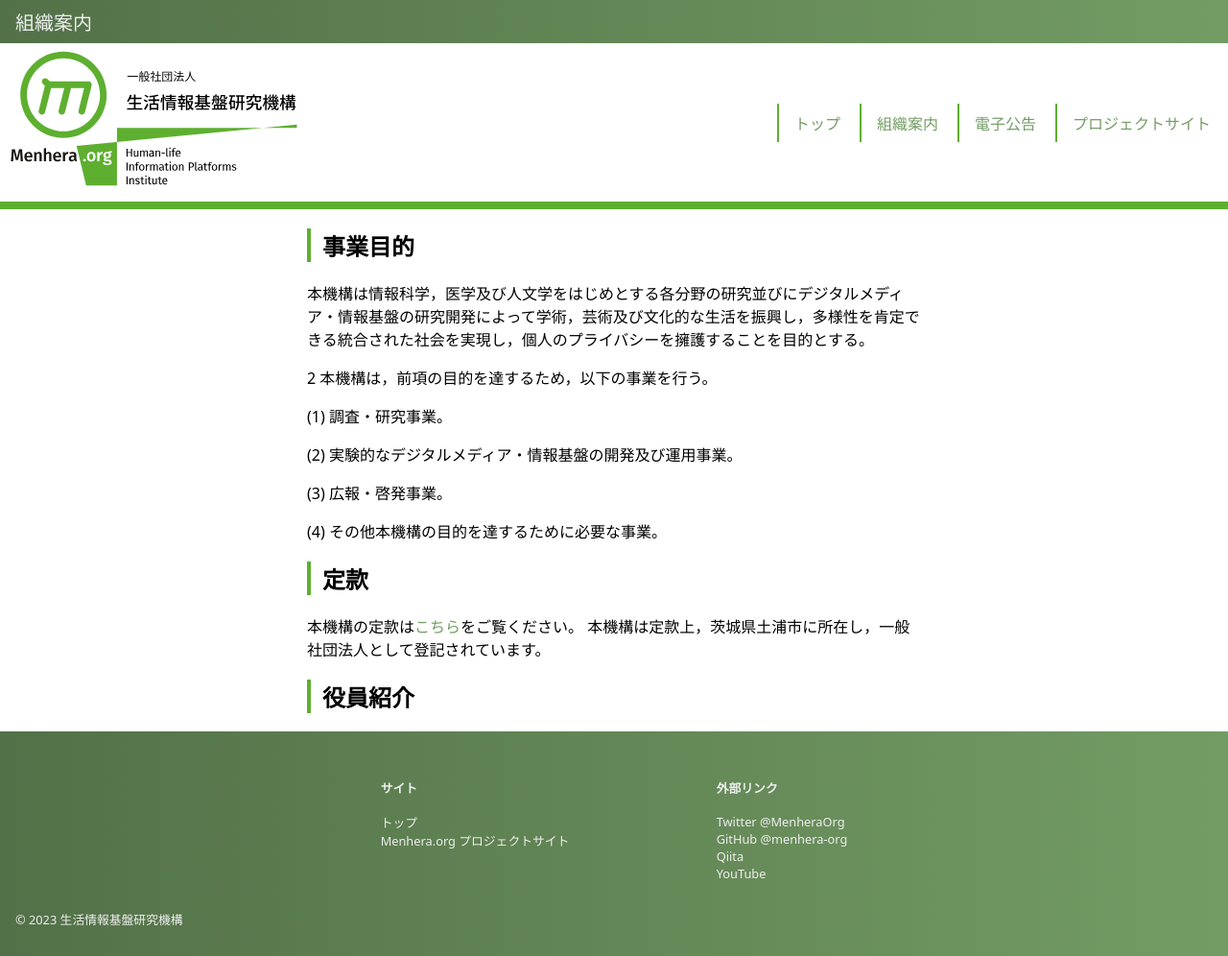
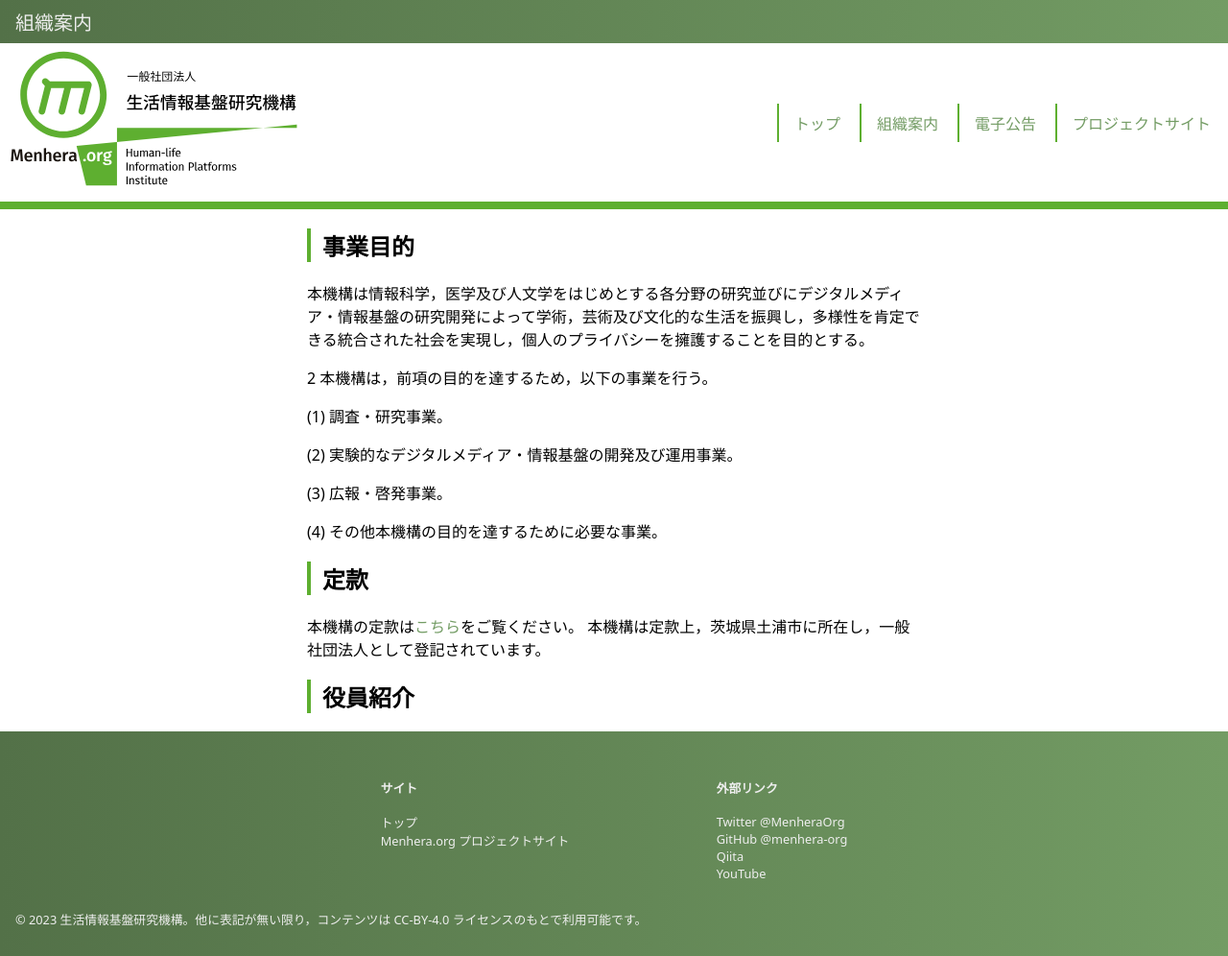
Before and after one commit to menhera-org/menhera.jp, a Jekyll site: the page built from about.html, in a window 1280 px wide. Shown: the whole page at 96% size. Built offline with Jekyll 4.4.1, drawn with Linux system fonts in a browser that asks for light colours.

Commit message:
explicitly license under CC-BY-4.0

```diff
--- a/_layouts/default.html
+++ b/_layouts/default.html
@@ -52,7 +52,7 @@ csp: "default-src https://*.menherausercontent.org 'self'; form-target 'self'; u
 </ul>
 </nav>
 </div>
-<p>© 2023 生活情報基盤研究機構</p>
+<p>© 2023 生活情報基盤研究機構。他に表記が無い限り，コンテンツは <a href="https://creativecommons.org/licenses/by/4.0/">CC-BY-4.0</a> ライセンスのもとで利用可能です。</p>
 </footer>
 </body>
 </html>
```
Also changed, not shown: 1 other file.
